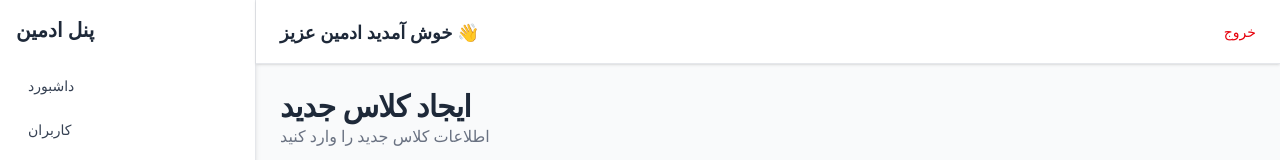
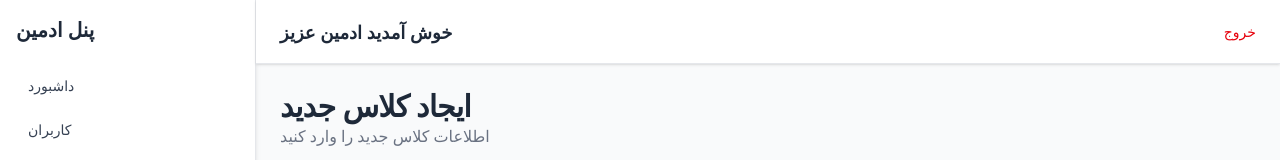
Before and after one commit to amir-mc/school-full, a Next.js app in the folder school-frontend/: page /dashboard/classes/create in a window 1280 px wide. Shown: the top 160 px of the page. Built offline with nearby package versions, Linux system fonts and the light colour scheme; no server answers; sample sign-in values are in the browser's storage.

Commit message:
add test

```diff
--- a/school-frontend/app/(admin)/dashboard/components/Header.tsx
+++ b/school-frontend/app/(admin)/dashboard/components/Header.tsx
@@ -11,7 +11,7 @@ export default function Header() {
   }
   return (
     <header className="h-16 bg-white shadow-sm border-b border-gray-200 flex items-center justify-between px-6">
-      <div className="text-lg font-semibold">خوش آمدید ادمین عزیز 👋</div>
+      <div className="text-lg font-semibold">خوش آمدید ادمین عزیز</div>
       <button onClick={handelClickLogOut} className="text-sm text-red-600 hover:underline">خروج</button>
     </header>
   )
```
